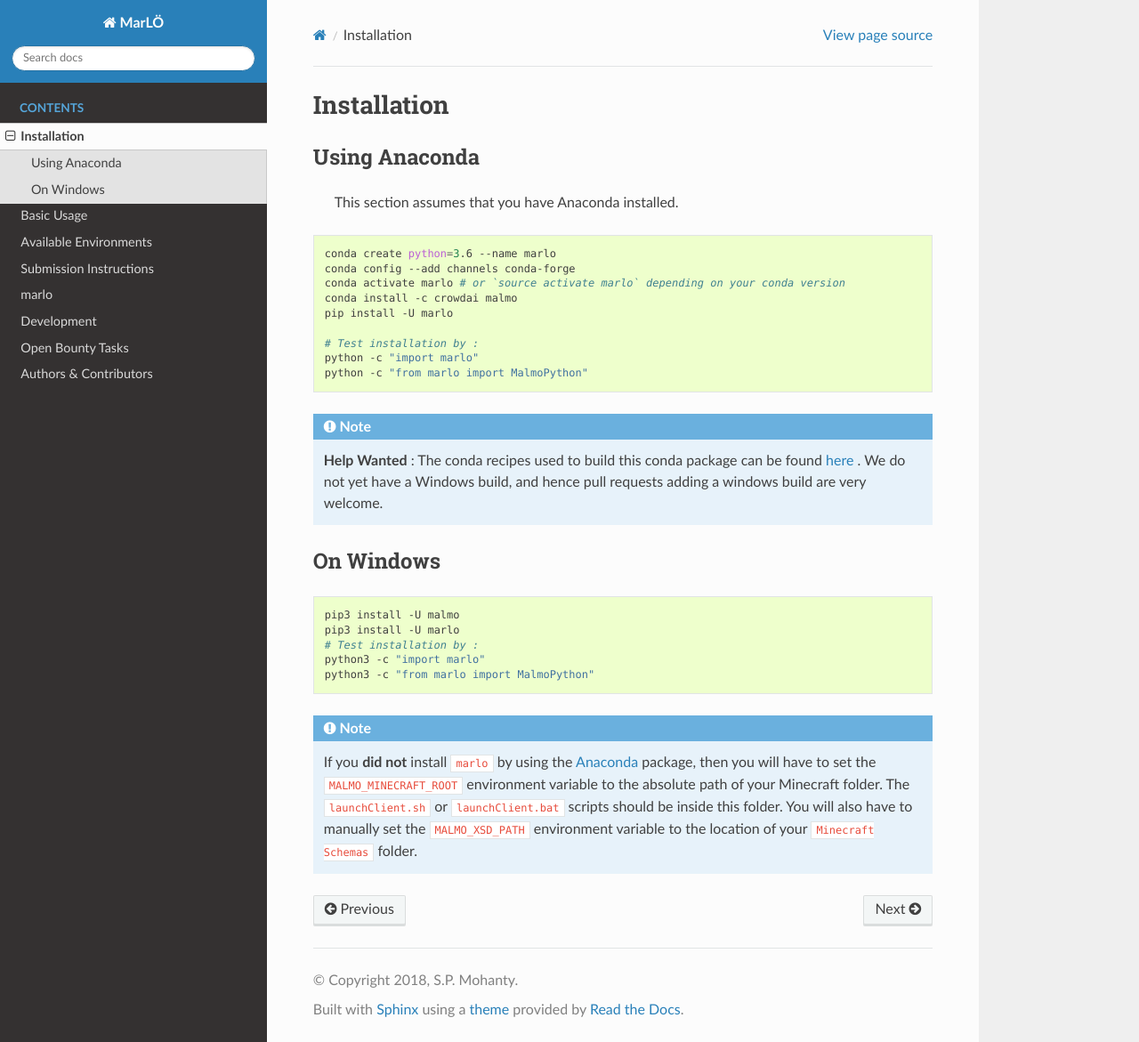
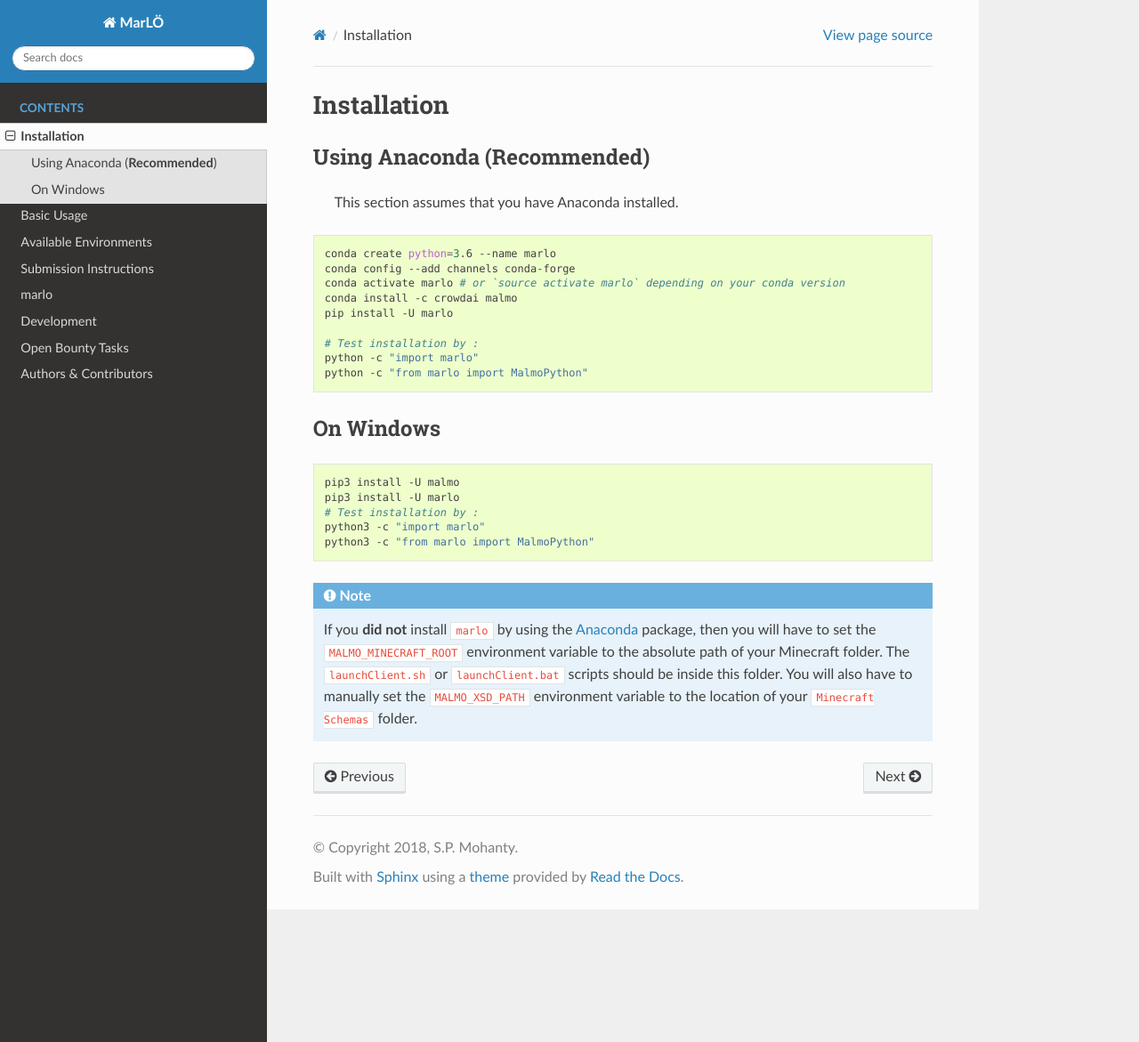
Before and after one commit to crowdAI/marLo, a Sphinx documentation site: the page built from source/installation.rst, in a window 1280 px wide and 1171 px high. Shown: the whole window at 89% size. Built offline with Sphinx 7.4.7 and the Read the Docs theme 2.0.0, drawn with Linux system fonts in a browser that asks for light colours.

Commit message:
Update installation

```diff
--- a/source/installation.rst
+++ b/source/installation.rst
@@ -1,7 +1,7 @@
 Installation
 ============
 
-Using Anaconda
+Using Anaconda (**Recommended**)
 --------------
   This section assumes that you have Anaconda installed.
 
@@ -16,9 +16,6 @@ Using Anaconda
   # Test installation by :
   python -c "import marlo"
   python -c "from marlo import MalmoPython"
-
-.. Note::
-  **Help Wanted** : The conda recipes used to build this conda package can be found here_ . We do not yet have a Windows build, and hence pull requests adding a windows build are very welcome.
 
 .. _Anaconda: https://www.anaconda.com/download/
 .. _here: https://github.com/spMohanty/malmo-conda-recipe
```
